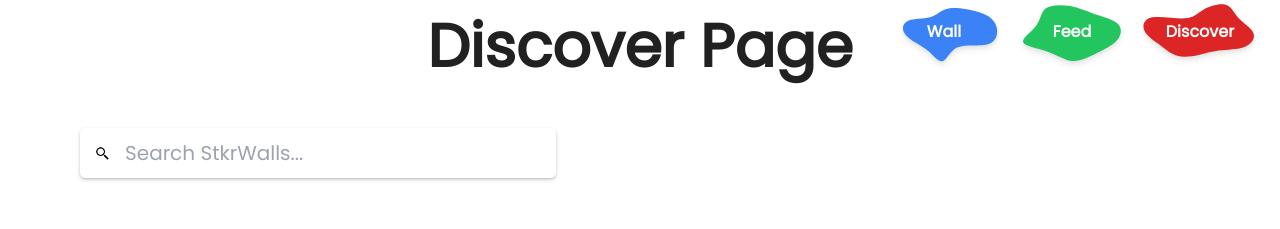
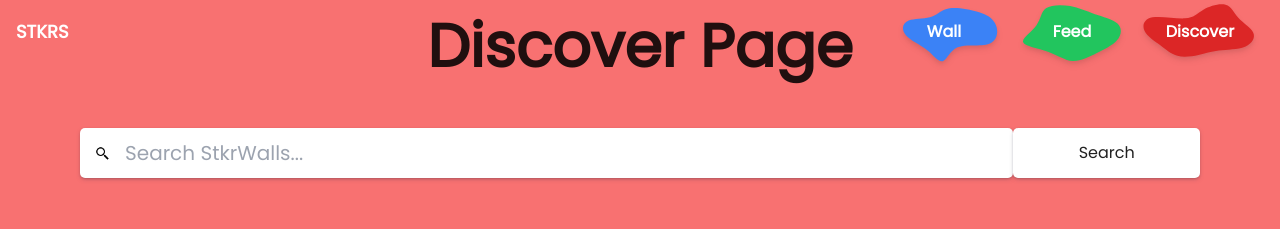
Before and after one commit to arjunpat/stkrs.me, a Vue app in the folder frontend/: page /#/discover in a window 1280 px wide. Shown: the top 229 px of the page. Built offline with nearby package versions, Linux system fonts and the light colour scheme.

Commit message:
added bio + search functionality

```diff
--- a/frontend/src/components/Search.vue
+++ b/frontend/src/components/Search.vue
@@ -1,21 +1,19 @@
 <template>
     <div class="tw-flex tw-text-center">
-        <v-menu offset-y>
-            <template v-slot:activator="{ on, attrs }">
-                <!-- <v-btn
-                color="primary"
-                dark
-                v-bind="attrs"
-                v-on="on"
-                > -->
-                <div class="tw-flex">
-        <input class="tw-w-full" type="text" v-model="input" placeholder="Search StkrWalls..." />
+        <template>
+            <input class="tw-w-5/6 tw-bg-white" type="text" v-model="input" :placeholder="holder"  />
+            <button @click="search(input)" class="tw-w-1/6 tw-bg-white">Search</button>
+        </template>
+            <!-- <v-list v-if="dropdownDisplay= true">
+                <v-list-item
+                v-for="(item, index) in searchItems"
+                :key="index"
+                >
+                <v-list-item-title>hello</v-list-item-title>
+                </v-list-item>
+            </v-list> -->
+
     </div>
-            </template>
-        </v-menu>
-    </div>
-
-
 
 
 
@@ -27,12 +25,44 @@
 </template>
 
 <script>
+// import { ref } from "vue";
+// let input = ref("");
+// const fruits = ["apple", "banana", "orange"];
+// function filteredList() {
+//   return fruits.filter((fruit) =>
+//     fruit.toLowerCase().includes(input.value.toLowerCase())
+//   );
 
 export default {
-    name: 'Search',
-
     props: {
-        placeHolder: { type: String },
+        holder: { type: String },
+    },
+    data: () => ({
+        usernames: [
+            {
+                name: "blob"
+            },
+            {
+                name: "blob2"
+            },
+        ],
+    }),
+    methods: {
+        search(username) {
+            // search array usernames for matching name, return true or false. in the template section, if this function returns true, render
+            //idea: include transition in moving screens after search
+            for (const item of this.usernames) {
+                if (username === item.name) {
+                    this.$router.push('/wall')
+                    console.log("navigated to user page (Wall Page for now)");
+                }
+                return false;
+            }
+        },
+        navigate(name) {
+      if (this.$route.name !== name)
+        this.$router.push({ name: name })
+    }
     }
 }
 
@@ -54,4 +84,13 @@ export default {
         rgba(0, 0, 0, 0.3) 0px 1px 3px -1px;
     }
 
+    button {
+        display: block;
+        margin: 20px auto;
+        border-radius: 5px;
+        box-shadow: rgba(50, 50, 93, 0.25) 0px 2px 5px -1px,
+        rgba(0, 0, 0, 0.3) 0px 1px 3px -1px;
+
+    }
+
 </style>
--- a/frontend/src/views/Discover.vue
+++ b/frontend/src/views/Discover.vue
@@ -1,8 +1,8 @@
 <template>
-  <div class="tw-justify-center">
+  <div class="tw-justify-center tw-h-full tw-bg-red-400">
     <div class="tw-p-4 tw-max-w-6xl tw-m-auto tw-h-full tw-space-y-8">
       <h1 class="tw-text-6xl tw-font-bold tw-place-content-center text-center">Discover Page</h1>
-      <Search ></Search>
+      <Search holder="Search StkrWalls..."></Search>
       <div class="tw-flex">
         <h1 class="tw-text-5xl tw-font-bold">Popular Stkr Walls of the Day</h1>
       </div>
@@ -70,7 +70,21 @@
               name: "0xKnownUser",
               src: "https://cdn.vox-cdn.com/thumbor/2xj1ySLIz1EZ49NvSsPzq8Itjyg=/1400x1050/filters:format(jpeg)/cdn.vox-cdn.com/uploads/chorus_asset/file/23084330/bored_ape_nft_accidental_.jpg"
             },
-          ]
+          ],
+          searchItems: [
+            {
+              title: "0xSearchedUser"
+            },
+            {
+              title: "0xSearchedUser"
+            },
+            {
+              title: "0xSearchedUser"
+            },
+            {
+              title: "0xSearchedUser"
+            },
+          ],
         }),
     }
 </script>
--- a/frontend/src/views/Feed.vue
+++ b/frontend/src/views/Feed.vue
@@ -1,6 +1,6 @@
 <template>
   <div
-    class="tw-flex tw-p-4 tw-w-full tw-m-auto tw-h-full tw-justify-center tw-bg-lime-500"
+    class="tw-flex tw-p-4 tw-w-full tw-m-auto tw-justify-center tw-bg-lime-500"
   >
     <div class="tw-flex tw-pt-24 tw-flex-col tw-space-y-8 tw-w-1/2 tw-align-top">
       <div>
--- a/frontend/src/views/Wall.vue
+++ b/frontend/src/views/Wall.vue
@@ -5,12 +5,16 @@
       <PaintDripSection class="-tw-mt-4" color="blue-600">
         <div class="tw-flex">
           <ProfileImage
-            class="tw-mr-4"
+            class="tw-mr-8"
             :src="profilePic"
           />
           <div class="tw-self-center">
             <div class="tw-text-white tw-font-semibold tw-text-5xl">{{ username }}</div>
             <div class="tw-text-white tw-font-light tw-text-md">{{ id }}</div>
+            <div class="tw-text-white tw-font-light tw-my-4">
+              <!-- bio goes here -->
+              Bio: Hi, I'm 0xSounds, UPenn Grad and ex-Goldman analyst. Follow my Twitter at @Sounds and Instagram at @0xSounds.
+            </div>
           </div>
         </div>
       </PaintDripSection>
```
Also changed, not shown: 1 other file (tests, documents, lock files or other folders).
